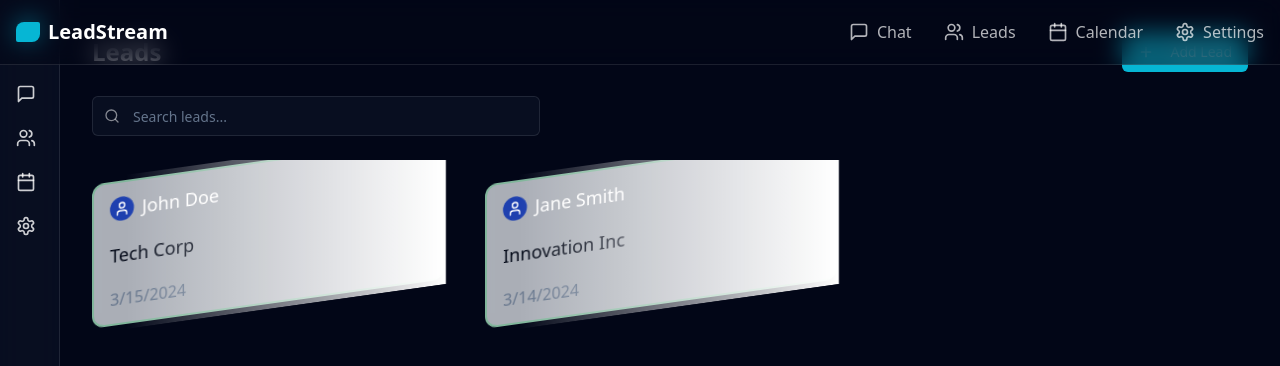
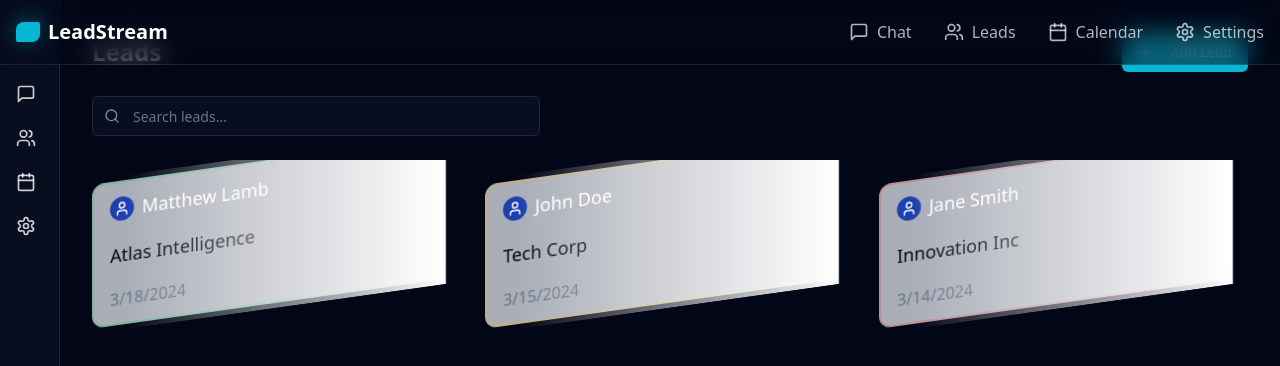
Before and after one commit to lattmamb/leadstream-cortex, a React (Vite) app: page /leads in a window 1280 px wide. Shown: the top 366 px of the page. Built offline with nearby package versions, Linux system fonts and the light colour scheme.

Commit message:
Add Matthew Lamb contact card
Adds a contact card for Matthew Lamb with specified details.  Implements a priority system using a traffic light color code for lead categorization. Maintains existing layout and UI/UX.

```diff
--- a/src/components/Leads/LeadsTable.tsx
+++ b/src/components/Leads/LeadsTable.tsx
@@ -17,6 +17,19 @@ export const LeadsTable = ({ leads, onLeadSelect, searchQuery }: LeadsTableProps
     )
   );
 
+  const getPriorityColors = (priority: Lead["priority"]) => {
+    switch (priority) {
+      case "high":
+        return "border-green-500/30 hover:border-green-500/50";
+      case "medium":
+        return "border-yellow-500/30 hover:border-yellow-500/50";
+      case "low":
+        return "border-red-500/30 hover:border-red-500/50";
+      default:
+        return "border-white/10";
+    }
+  };
+
   const leadCards: DisplayCardProps[] = filteredLeads.map((lead) => ({
     icon: <User className="size-4 text-white" />,
     title: lead.fullName,
@@ -24,13 +37,7 @@ export const LeadsTable = ({ leads, onLeadSelect, searchQuery }: LeadsTableProps
     date: new Date(lead.lastContactedDate).toLocaleDateString(),
     iconClassName: "text-white",
     titleClassName: "text-white",
-    className: `cursor-pointer hover:-translate-y-2 ${
-      lead.leadScore >= 80
-        ? "border-green-500/30"
-        : lead.leadScore >= 50
-        ? "border-yellow-500/30"
-        : "border-red-500/30"
-    }`,
+    className: `cursor-pointer hover:-translate-y-2 ${getPriorityColors(lead.priority)}`,
     onClick: () => onLeadSelect(lead),
   }));
 
--- a/src/pages/Leads.tsx
+++ b/src/pages/Leads.tsx
@@ -20,16 +20,31 @@ export interface Lead {
   status: "New" | "Contacted" | "Interested" | "Proposal Sent" | "Won" | "Lost";
   lastContactedDate: string;
   notes: string;
+  priority: "high" | "medium" | "low";
 }
 
 const Leads = () => {
   const [selectedLead, setSelectedLead] = useState<Lead | null>(null);
   const [searchQuery, setSearchQuery] = useState("");
 
-  // Temporary mock data
+  // Updated mock data with Matthew Lamb and priority levels
   const mockLeads: Lead[] = [
     {
       id: "1",
+      fullName: "Matthew Lamb",
+      companyName: "Atlas Intelligence",
+      jobTitle: "Operations Director",
+      email: "matt@fleet.com",
+      phone: "(217) 827-1305",
+      leadSource: "Walk-in",
+      leadScore: 95,
+      status: "New",
+      lastContactedDate: "2024-03-18",
+      notes: "Initial contact made during walk-in visit. Shows high interest in enterprise solutions.",
+      priority: "high"
+    },
+    {
+      id: "2",
       fullName: "John Doe",
       companyName: "Tech Corp",
       jobTitle: "CEO",
@@ -40,9 +55,10 @@ const Leads = () => {
       status: "Interested",
       lastContactedDate: "2024-03-15",
       notes: "Interested in enterprise plan",
+      priority: "medium"
     },
     {
-      id: "2",
+      id: "3",
       fullName: "Jane Smith",
       companyName: "Innovation Inc",
       jobTitle: "CTO",
@@ -53,6 +69,7 @@ const Leads = () => {
       status: "Proposal Sent",
       lastContactedDate: "2024-03-14",
       notes: "Follow up needed on proposal",
+      priority: "low"
     },
   ];
 
```
